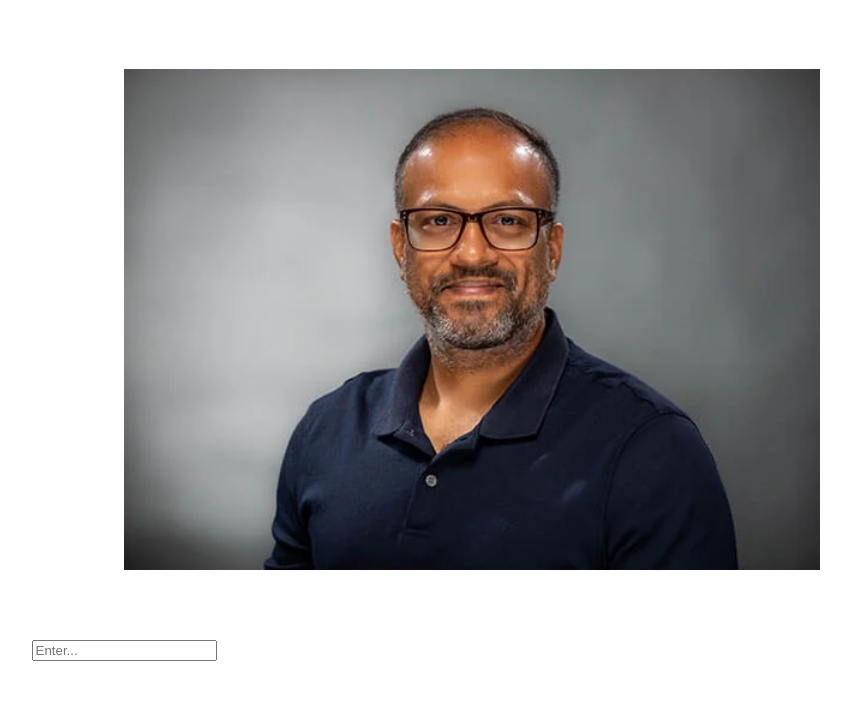
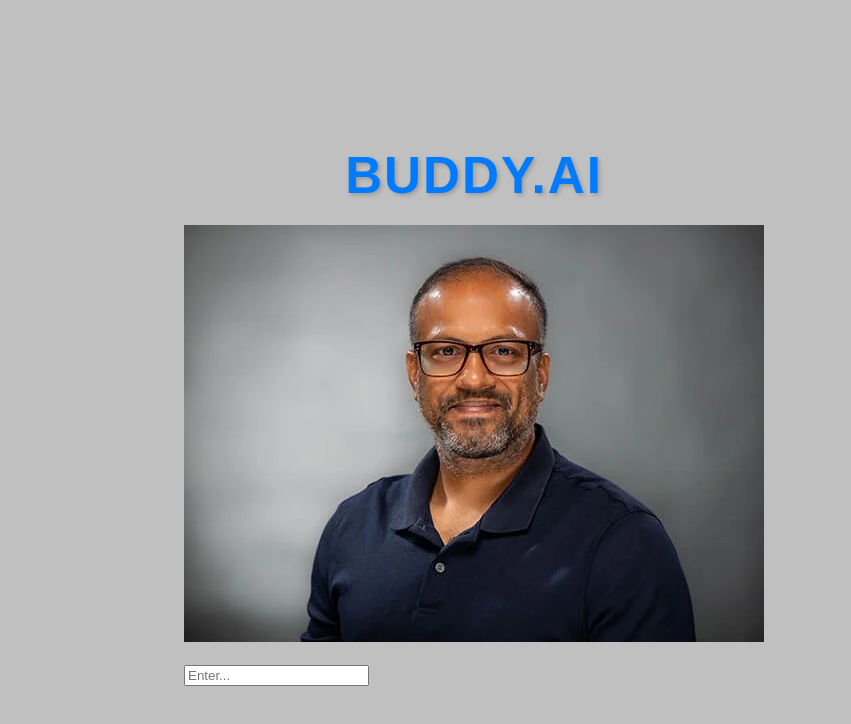
Before and after one commit to kinshu0/friend, a React (Vite) app in the folder frontend/: page / in a window 1280 px wide. Shown: the top 724 px of the page, without its empty margins (166-1017 px from the left). Built offline with nearby package versions, Linux system fonts and the light colour scheme.

Commit message:
new styles

```diff
--- a/frontend/src/App.css
+++ b/frontend/src/App.css
@@ -1,18 +1,40 @@
-.App {
+body {
+    background-color: silver;
+    margin: 0;
     display: flex;
     flex-direction: column;
+    justify-content: center;
     align-items: center;
+    height: 100vh;
   }
 
   .image-container {
-    width: 120%;
     text-align: center;
     position: relative;
-    bottom: 70px;
-    left: 60%;
+    margin-bottom: 20px;
+  }
+
+  h1 {
+    font-size: 36px;
+    margin-bottom: 20px;
+    color: #007BFF;
+    font-family: 'Arial', sans-serif;
+    text-transform: uppercase;
+    letter-spacing: 2px;
+    font-weight: bold;
+    text-shadow: 2px 2px 4px rgba(0, 0, 0, 0.2);
   }
 
   img {
     width: 100%;
     display: block;
   }
+
+  Textbox {
+    max-width: 600px;
+    width: 90%;
+    padding: 10px;
+    border: 2px solid #007BFF;
+    border-radius: 5px;
+    font-size: 16px;
+  }
--- a/frontend/src/App.jsx
+++ b/frontend/src/App.jsx
@@ -6,6 +6,7 @@
   return (
     <div className="App">
       <div className="image-container">
+        <h1>Buddy.ai</h1>
         <img src="src/assets/teacher.jpg" alt="Teacher" />
       </div>
       <Textbox />
```
